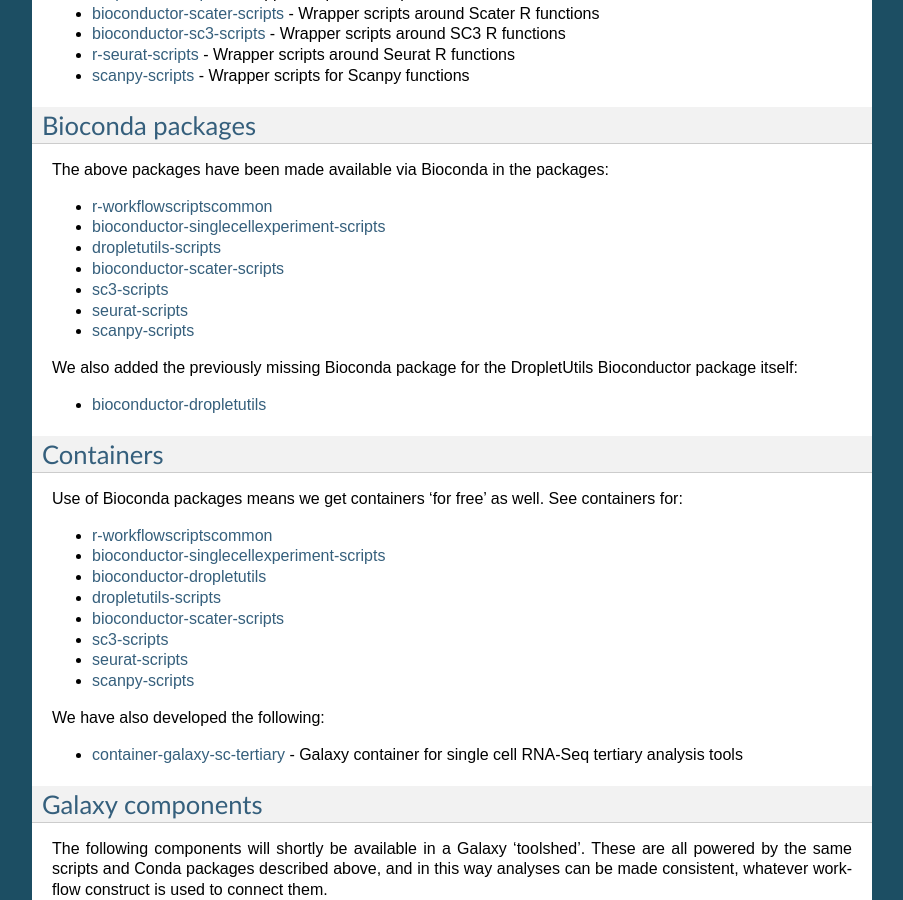
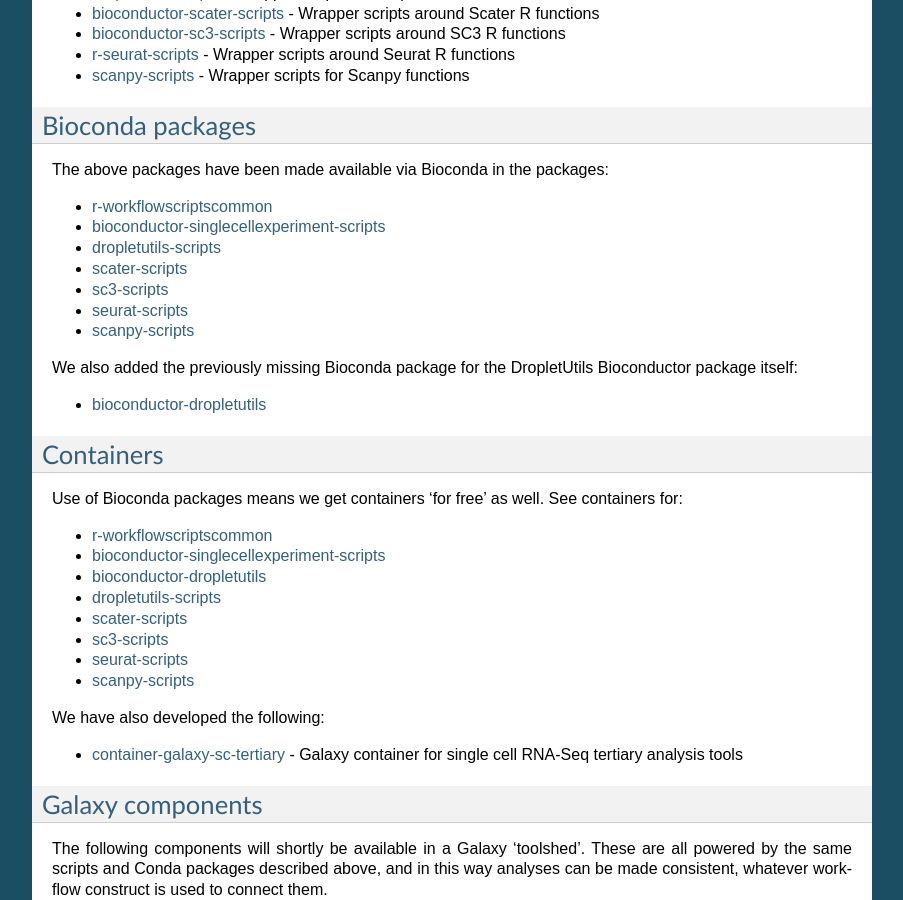
Before and after one commit to ebi-gene-expression-group/tertiary_workflows_docs, a Sphinx documentation site: the page built from docs/modules.rst, in a window 1280 px wide and 900 px high, scrolled down 775 px. Shown: the whole window, without its empty margins (198-1101 px from the left). Built offline with Sphinx 7.4.7, drawn with Linux system fonts in a browser that asks for light colours.

Commit message:
Point modules to renamed scater-scripts conda package

```diff
--- a/docs/modules.rst
+++ b/docs/modules.rst
@@ -38,7 +38,7 @@
 * `r-workflowscriptscommon <https://anaconda.org/bioconda/r-workflowscriptscommon>`_
 * `bioconductor-singlecellexperiment-scripts <https://anaconda.org/bioconda/bioconductor-singlecellexperiment-scripts>`_
 * `dropletutils-scripts <https://anaconda.org/bioconda/dropletutils-scripts>`_
-* `bioconductor-scater-scripts <https://anaconda.org/bioconda/bioconductor-scater-scripts>`_
+* `scater-scripts <https://anaconda.org/bioconda/scater-scripts>`_
 * `sc3-scripts <https://anaconda.org/bioconda/sc3-scripts>`_
 * `seurat-scripts <https://anaconda.org/bioconda/seurat-scripts>`_
 * `scanpy-scripts <https://anaconda.org/bioconda/scanpy-scripts>`_
@@ -57,7 +57,7 @@
 * `bioconductor-singlecellexperiment-scripts <https://quay.io/repository/biocontainers/bioconductor-singlecellexperiment-scripts>`_
 * `bioconductor-dropletutils <https://quay.io/repository/biocontainers/bioconductor-dropletutils>`_
 * `dropletutils-scripts <https://quay.io/repository/biocontainers/dropletutils-scripts>`_
-* `bioconductor-scater-scripts <https://quay.io/repository/biocontainers/bioconductor-scater-scripts>`_
+* `scater-scripts <https://quay.io/repository/biocontainers/scater-scripts>`_
 * `sc3-scripts <https://quay.io/repository/biocontainers/sc3-scripts>`_
 * `seurat-scripts <https://quay.io/repository/biocontainers/seurat-scripts>`_
 * `scanpy-scripts <https://quay.io/repository/biocontainers/scanpy-scripts>`_
```
